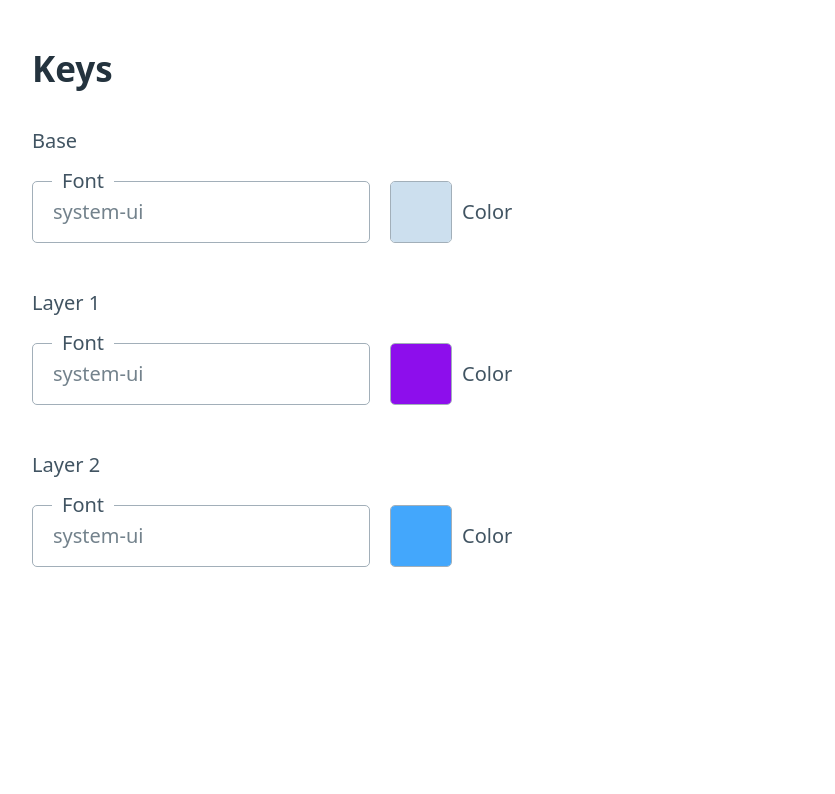
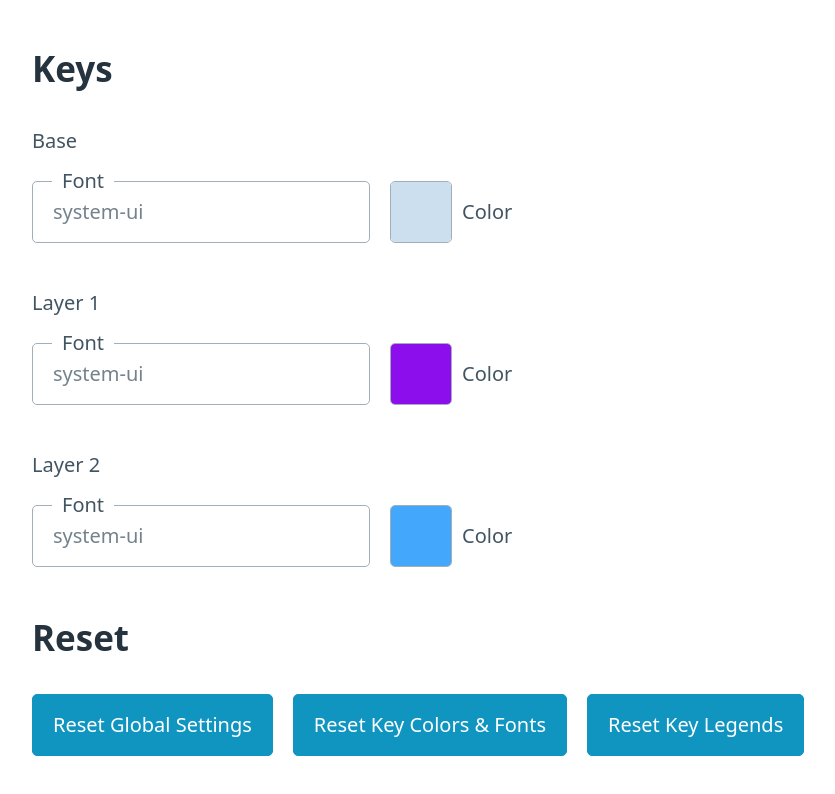
Before and after one commit to jsartelle/mk47-keycap-designer, a SvelteKit app: page / in a window 1280 px wide. Shown: the part 850-1644 px from the top of the page, without its empty margins (43-878 px from the left). Before the commit the page ends 1610 px from the top, so only its background shows below. Built offline with nearby package versions, Linux system fonts and the light colour scheme.

Commit message:
Add buttons to reset settings

```diff
--- a/src/app.scss
+++ b/src/app.scss
@@ -17,6 +17,13 @@ h5,
 h6 {
 	--typography-spacing-vertical: 1.5rem;
 }
+
+fieldset {
+	display: flex;
+	flex-wrap: wrap;
+	gap: var(--spacing);
+}
+
 
 button.inline {
 	display: inline;
@@ -82,9 +89,3 @@ label > :is(input:not([type]), input[type='text']) {
 		);
 	}
 }
-
-fieldset.settings-row {
-	display: flex;
-	flex-wrap: wrap;
-	gap: var(--spacing);
-}
--- a/src/lib/components/KeySettings.svelte
+++ b/src/lib/components/KeySettings.svelte
@@ -9,16 +9,17 @@
 	$: keyStore = keyIndex ? perKeySettings.get(keyIndex)! : null
 </script>
 
-<fieldset class="settings-row">
+<fieldset>
 	<legend>Base</legend>
 	{#if $keyStore}
 		<KeySettingsTextInput option="legendBase" {keyStore} label="Legend" />
 	{/if}
 	<KeySettingsTextInput option="fontBase" {keyStore} label="Font" fallbackPlaceholder="system-ui" />
+	<!-- FIXME forgot a field for key background lol -->
 	<KeySettingsColorInput option="colorBase" {keyStore} label="Color" />
 </fieldset>
 
-<fieldset class="settings-row">
+<fieldset>
 	<legend>Layer 1</legend>
 
 	{#if $keyStore}
@@ -33,7 +34,7 @@
 	<KeySettingsColorInput option="colorLayer1" {keyStore} label="Color" />
 </fieldset>
 
-<fieldset class="settings-row">
+<fieldset>
 	<legend>Layer 2</legend>
 
 	{#if $keyStore}
--- a/src/lib/stores/store.ts
+++ b/src/lib/stores/store.ts
@@ -21,9 +21,10 @@ const resettablePersistent = <T>(value: T, storageKey: string) => {
 		originalSet(new_value)
 	}
 
+	store.update = (fn) => store.set(fn(value))
+
 	// copy the value to avoid overwriting the reference when the current value changes
 	store.initialValue = JSON.parse(JSON.stringify(value))
-
 	store.reset = () => store.set(JSON.parse(JSON.stringify(value)))
 
 	return store
@@ -45,7 +46,7 @@ export interface KeySettings extends Partial<GlobalSettings> {
 	legendLayer2: string
 }
 
-export const initialGlobalSettings: GlobalSettings = {
+const initialGlobalSettings: GlobalSettings = {
 	background: '#19181a',
 	colorBase: '#ccdfee',
 	fontBase: '',
--- a/src/routes/+page.svelte
+++ b/src/routes/+page.svelte
@@ -2,7 +2,43 @@
 	import KeySettings from '$lib/components/KeySettings.svelte'
 	import Keyboard from '$lib/components/Keyboard.svelte'
 	import ResetButton from '$lib/components/ResetButton.svelte'
-	import { caseColor } from '$lib/stores/store'
+	import { caseColor, globalKeySettings, perKeySettings } from '$lib/stores/store'
+
+	function resetGlobalSettings() {
+		if (confirm('Reset all global settings?')) {
+			caseColor.reset()
+			globalKeySettings.reset()
+		}
+	}
+
+	function resetKeyColorsFonts() {
+		if (confirm('Reset all key colors and fonts?')) {
+			perKeySettings.forEach((store) =>
+				store.update((value) => {
+					value.colorBase = store.initialValue.colorBase
+					value.colorLayer1 = store.initialValue.colorLayer1
+					value.colorLayer2 = store.initialValue.colorLayer2
+					value.fontBase = store.initialValue.fontBase
+					value.fontLayer1 = store.initialValue.fontLayer1
+					value.fontLayer2 = store.initialValue.fontLayer2
+					return value
+				}),
+			)
+		}
+	}
+
+	function resetKeyLegends() {
+		if (confirm('Reset all key legends?')) {
+			perKeySettings.forEach((store) =>
+				store.update((value) => {
+					value.legendBase = store.initialValue.legendBase
+					value.legendLayer1 = store.initialValue.legendLayer1
+					value.legendLayer2 = store.initialValue.legendLayer2
+					return value
+				}),
+			)
+		}
+	}
 </script>
 
 <main>
@@ -13,7 +49,7 @@
 	<section>
 		<h1>Global Settings</h1>
 
-		<fieldset class="settings-row">
+		<fieldset>
 			<legend>Keyboard</legend>
 			<label>
 				<input type="color" bind:value={$caseColor} />
@@ -27,6 +63,11 @@
 		<h2>Keys</h2>
 		<KeySettings />
 
-		<!-- TODO add global reset buttons -->
+		<h2>Reset</h2>
+		<fieldset>
+			<button class="inline" on:click={resetGlobalSettings}>Reset Global Settings</button>
+			<button class="inline" on:click={resetKeyColorsFonts}>Reset Key Colors & Fonts</button>
+			<button class="inline" on:click={resetKeyLegends}>Reset Key Legends</button>
+		</fieldset>
 	</section>
 </main>
```
